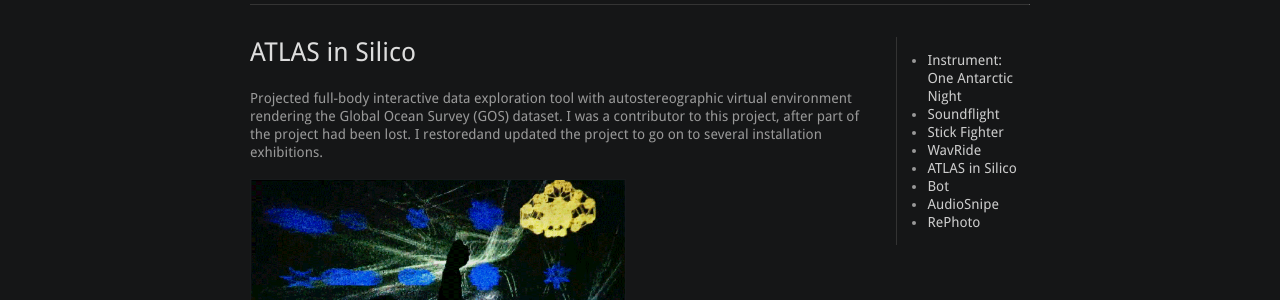
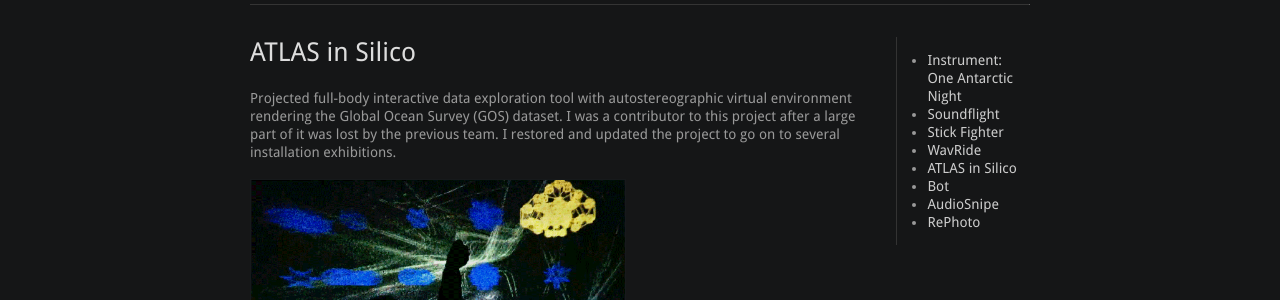
Before and after one commit to deltaz0/deltaz0.github.io, a Jekyll site: the page built from games/_posts/2024-07-09-ais.md, in a window 1280 px wide. Shown: the part 177-477 px from the top of the page. Built offline with Jekyll 4.4.1, drawn with Linux system fonts in a browser that asks for light colours.

Commit message:
kldfjkdfgjkldfg

```diff
--- a/games/_posts/2024-07-09-ais.md
+++ b/games/_posts/2024-07-09-ais.md
@@ -4,7 +4,7 @@ title: "ATLAS in Silico"
 date: 2024-07-09
 ---
 
-Projected full-body interactive data exploration tool with autostereographic virtual environment rendering the Global Ocean Survey (GOS) dataset. I was a contributor to this project, after part of the project had been lost. I restoredand updated the project to go on to several installation exhibitions.
+Projected full-body interactive data exploration tool with autostereographic virtual environment rendering the Global Ocean Survey (GOS) dataset. I was a contributor to this project after a large part of it was lost by the previous team. I restored and updated the project to go on to several installation exhibitions.
 
 ![AISImage](/images/ais1.png){:style="width:48%;"}
 ![AISImage](/images/ais2.jpg){:style="width:42%;"}
```
Also changed, not shown: games/_posts/2024-07-13-ioan.md (+1 -1 lines).
